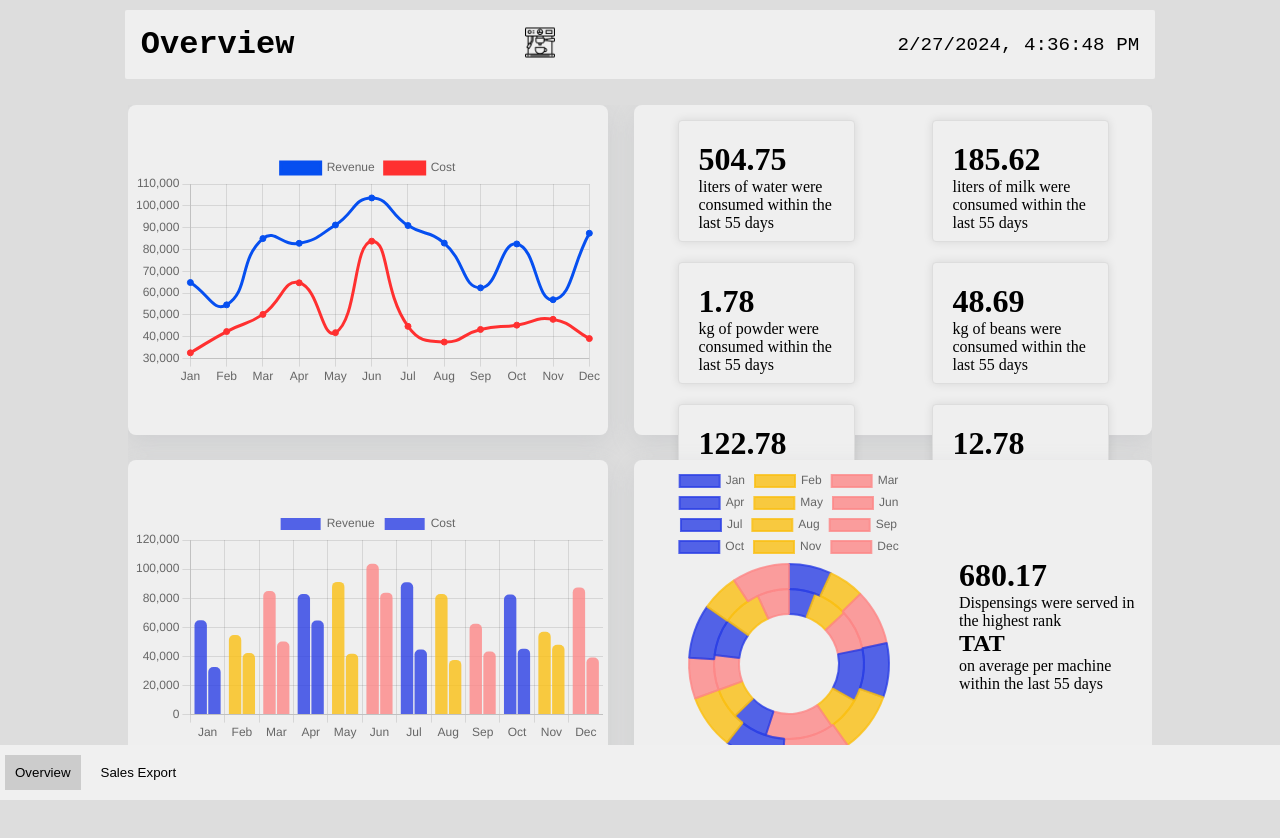
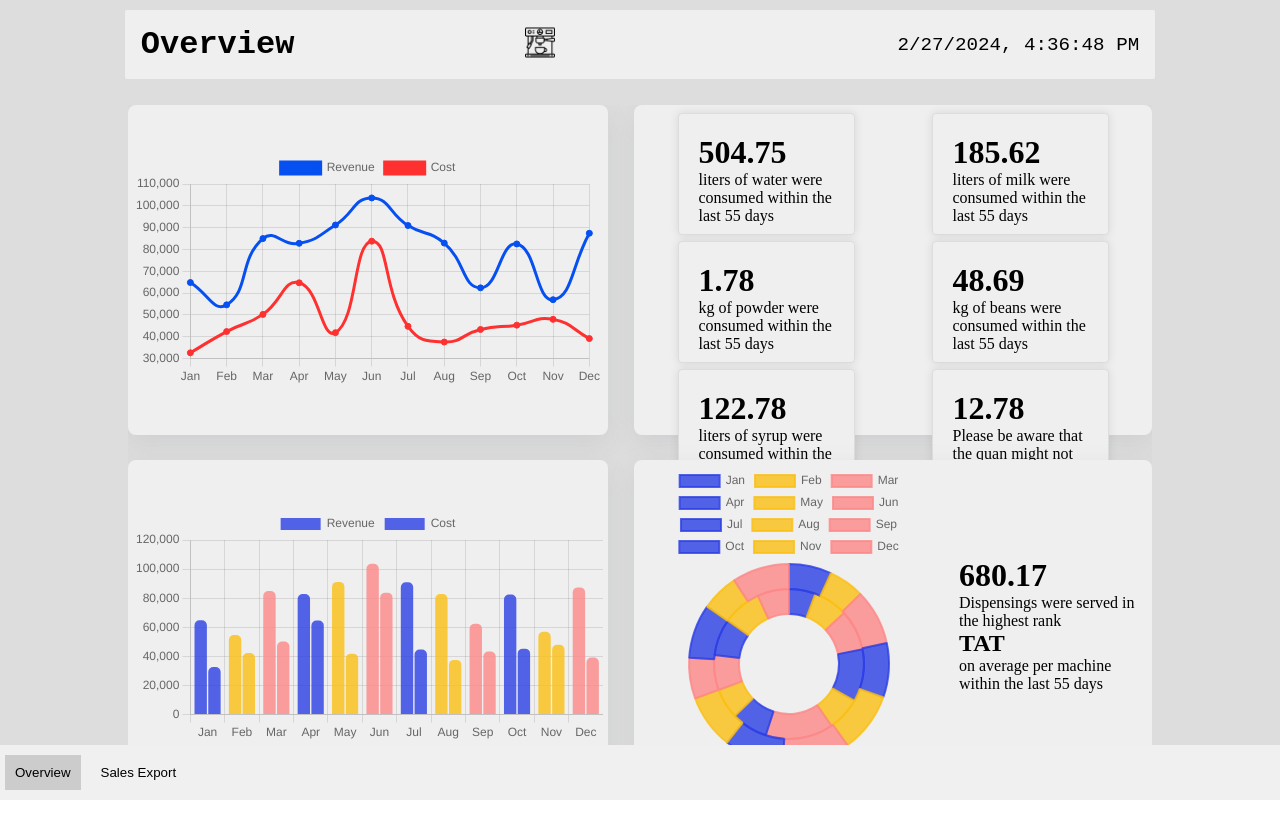
Before and after one commit to Alex7develop/master, a React (Vite) app: page / in a window 1280 px wide. Shown: the top 838 px of the page. After the commit the page ends 800 px from the top, so only its background shows below. Built offline with nearby package versions, Linux system fonts and the light colour scheme.

Commit message:
reales 6

```diff
--- a/src/App.css
+++ b/src/App.css
@@ -1,5 +1,5 @@
 .App {
-  height: 120vh;
+  height: 100vh;
   width: 100%;
   display: flex;
   flex-direction: column;
--- a/src/components/Card/Card.module.css
+++ b/src/components/Card/Card.module.css
@@ -1,4 +1,5 @@
 .card {
+  display: inline-block;
   background-color: #efefef;
   border: 1px solid #ddd;
   border-radius: 4px;
@@ -7,5 +8,5 @@
   max-width: 100%; /* Изменили max-width на 100% */
   height: 80px;
   box-shadow: 0 0 10px rgba(0, 0, 0, 0.1);
-  margin: 10px; /* Добавим отступы между карточками */
+  margin: 3px;
 }
```
